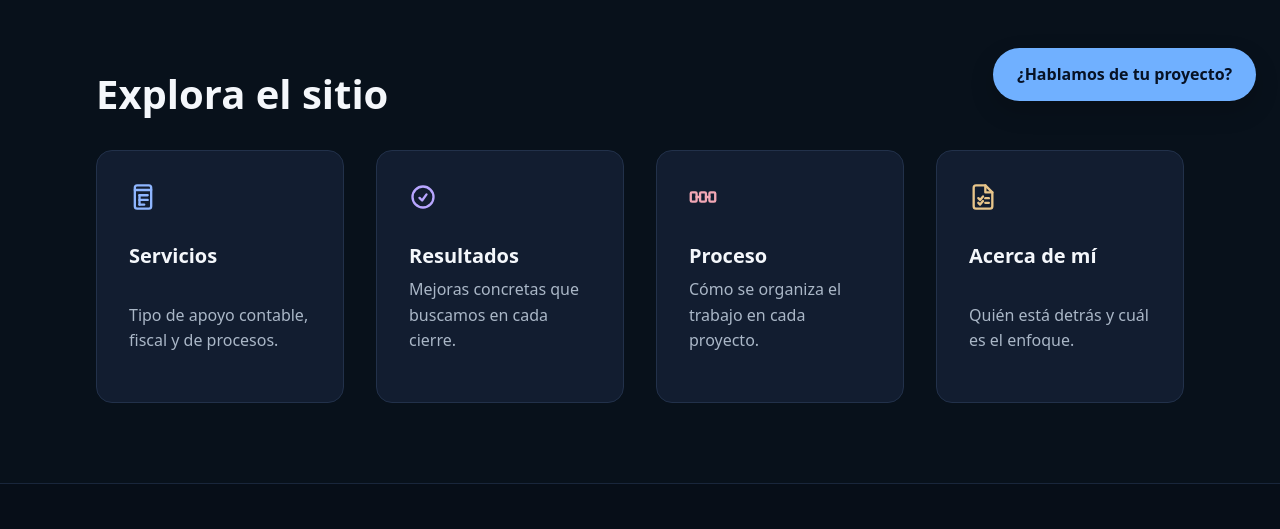
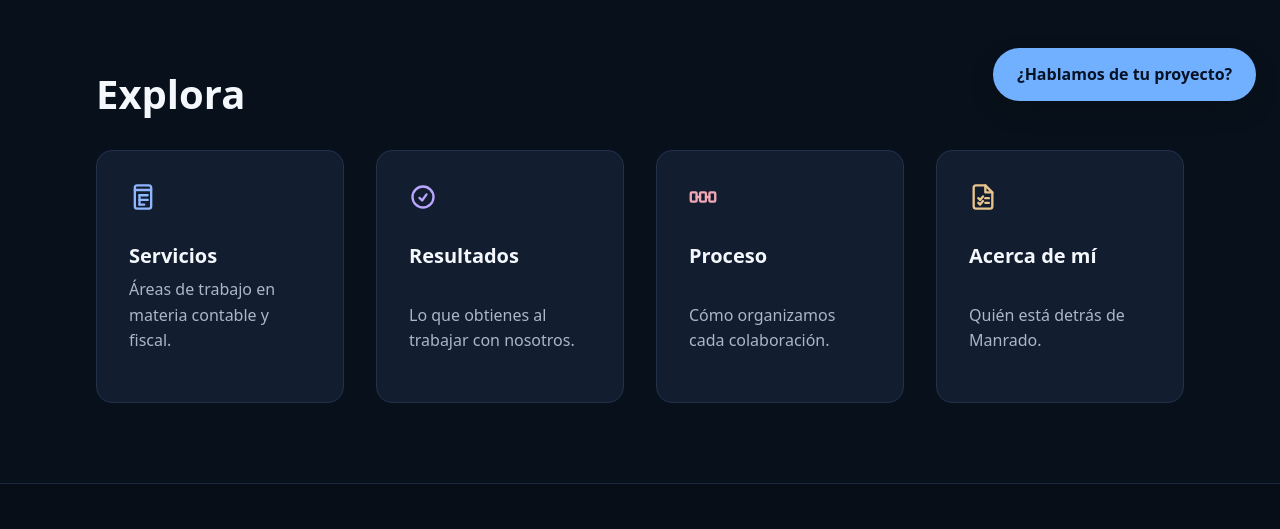
Before and after one commit to manrado/Clientes, a website with bundled scripts: page index.html in a window 1280 px wide. Shown: the part 675-1204 px from the top of the page. Built offline with nearby package versions, Linux system fonts and the light colour scheme.

Commit message:
Home: H2 Explora; descripciones de nav-cards en plural sin relleno

```diff
--- a/index.html
+++ b/index.html
@@ -97,23 +97,23 @@
 
   <main id="contenido" role="main">
     <section id="servicios" class="section section-padding wrap" aria-labelledby="t-servicios">
-      <h2 id="t-servicios">Explora el sitio</h2>
+      <h2 id="t-servicios">Explora</h2>
       <div class="grid grid-4 mt-2">
         <a class="card" href="/servicios.html" data-index="0">
           <div class="icon" aria-hidden="true"><svg class="icon icon-service-box" width="28" height="28" aria-hidden="true"><use href="assets/icons.svg#icon-service-box"></use></svg></div>
-          <h3>Servicios</h3><p class="muted">Tipo de apoyo contable, fiscal y de procesos.</p>
+          <h3>Servicios</h3><p class="muted">Áreas de trabajo en materia contable y fiscal.</p>
         </a>
         <a class="card" href="/resultados.html" data-index="1">
           <div class="icon" aria-hidden="true"><svg class="icon icon-check" width="28" height="28" aria-hidden="true"><use href="assets/icons.svg#icon-check"></use></svg></div>
-          <h3>Resultados</h3><p class="muted">Mejoras concretas que buscamos en cada cierre.</p>
+          <h3>Resultados</h3><p class="muted">Lo que obtienes al trabajar con nosotros.</p>
         </a>
         <a class="card" href="/proceso.html" data-index="2">
           <div class="icon" aria-hidden="true"><svg class="icon icon-service-process" width="28" height="28" aria-hidden="true"><use href="assets/icons.svg#icon-service-process"></use></svg></div>
-          <h3>Proceso</h3><p class="muted">Cómo se organiza el trabajo en cada proyecto.</p>
+          <h3>Proceso</h3><p class="muted">Cómo organizamos cada colaboración.</p>
         </a>
         <a class="card" href="/acerca-de-mi.html" data-index="3">
           <div class="icon" aria-hidden="true"><svg class="icon icon-service-file" width="28" height="28" aria-hidden="true"><use href="assets/icons.svg#icon-service-file"></use></svg></div>
-          <h3>Acerca de mí</h3><p class="muted">Quién está detrás y cuál es el enfoque.</p>
+          <h3>Acerca de mí</h3><p class="muted">Quién está detrás de Manrado.</p>
         </a>
       </div>
     </section>
--- a/service-worker.js
+++ b/service-worker.js
@@ -3,7 +3,7 @@
  * Estrategia: Network First con fallback a cache
  */
 
-const CACHE_NAME = 'manrado-v52';
+const CACHE_NAME = 'manrado-v53';
 const urlsToCache = [
   '/',
   '/servicios.html',
```
